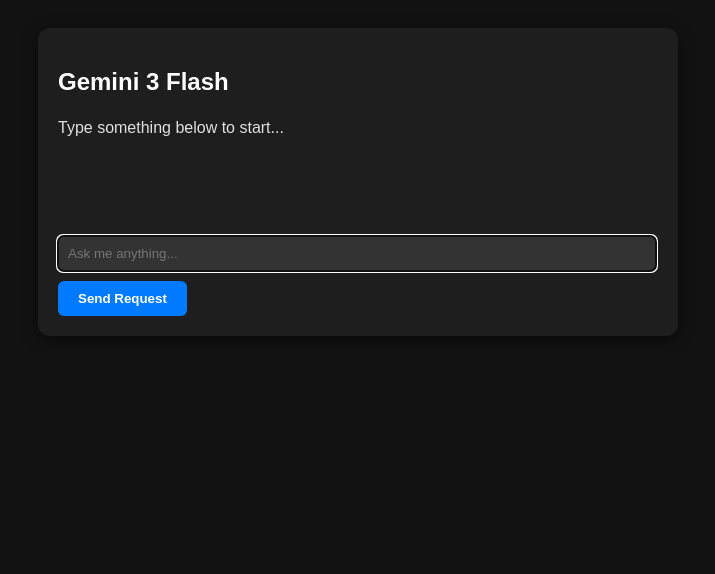
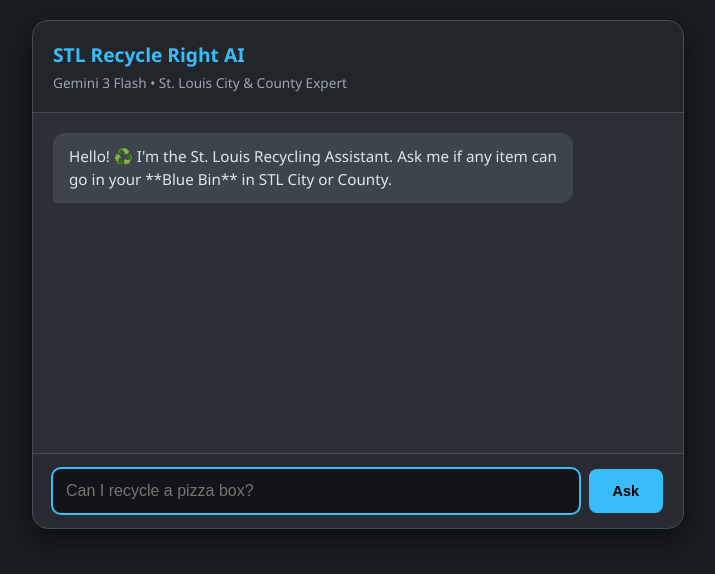
Before and after one commit to greatestbestesyguy-wq/greatestbestesyguy-wq.github.io, a plain HTML site: page ai.html in a window 1280 px wide. Shown: the whole page, without its empty margins (282-997 px from the left). Drawn offline with Linux system fonts and the light colour scheme.

Commit message:
Update ai.html

```diff
--- a/ai.html
+++ b/ai.html
@@ -3,61 +3,239 @@
 <head>
     <meta charset="UTF-8">
     <meta name="viewport" content="width=device-width, initial-scale=1.0">
-    <title>Gemini AI Chat</title>
+    <title>STL Recycle Right AI</title>
     <style>
-        body { font-family: sans-serif; background: #121212; color: white; display: flex; flex-direction: column; align-items: center; padding: 20px; }
-        #chat-container { width: 100%; max-width: 600px; background: #1e1e1e; padding: 20px; border-radius: 12px; box-shadow: 0 4px 15px rgba(0,0,0,0.5); }
-        #output { min-height: 100px; margin-bottom: 20px; white-space: pre-wrap; line-height: 1.5; color: #e0e0e0; }
-        input { width: calc(100% - 22px); padding: 10px; border-radius: 6px; border: none; background: #333; color: white; margin-bottom: 10px; }
-        button { padding: 10px 20px; border-radius: 6px; border: none; background: #007bff; color: white; cursor: pointer; font-weight: bold; }
-        button:disabled { background: #555; }
+        :root {
+            --bg-color: #1a1d21;
+            --container-bg: #2b3036;
+            --text-main: #e0e6ed;
+            --text-muted: #9ba6b1;
+            --accent: #38bdf8; /* Blue accent for STL */
+            --border-color: #444c56;
+        }
+
+        body {
+            font-family: 'Segoe UI', Tahoma, Geneva, Verdana, sans-serif;
+            background: var(--bg-color);
+            color: var(--text-main);
+            display: flex;
+            flex-direction: column;
+            align-items: center;
+            min-height: 100vh;
+            margin: 0;
+            padding: 20px;
+        }
+
+        #chat-container {
+            width: 100%;
+            max-width: 650px;
+            background: var(--container-bg);
+            display: flex;
+            flex-direction: column;
+            border-radius: 16px;
+            box-shadow: 0 10px 30px rgba(0,0,0,0.6);
+            overflow: hidden;
+            border: 1px solid var(--border-color);
+        }
+
+        /* Header */
+        .chat-header {
+            padding: 20px;
+            background: rgba(0,0,0,0.2);
+            border-bottom: 1px solid var(--border-color);
+            display: flex;
+            align-items: center;
+            justify-content: space-between;
+        }
+
+        .chat-header h1 { margin: 0; font-size: 1.2rem; color: var(--accent); }
+        .chat-header p { margin: 5px 0 0 0; font-size: 0.85rem; color: var(--text-muted); }
+
+        /* Output Area */
+        #output-window {
+            flex: 1;
+            padding: 20px;
+            overflow-y: auto;
+            min-height: 300px;
+            max-height: 500px;
+            display: flex;
+            flex-direction: column;
+            gap: 15px;
+            scroll-behavior: smooth;
+        }
+
+        .message {
+            max-width: 80%;
+            padding: 12px 16px;
+            border-radius: 12px;
+            font-size: 0.95rem;
+            line-height: 1.5;
+        }
+
+        .user-message {
+            align-self: flex-end;
+            background-color: var(--accent);
+            color: #000;
+            border-bottom-right-radius: 4px;
+        }
+
+        .ai-message {
+            align-self: flex-start;
+            background-color: #3e444d;
+            border-bottom-left-radius: 4px;
+        }
+
+        .ai-message strong { color: var(--accent); }
+
+        /* Input Area */
+        .input-area {
+            padding: 15px 20px;
+            border-top: 1px solid var(--border-color);
+            background: rgba(0,0,0,0.1);
+            display: flex;
+            gap: 10px;
+        }
+
+        input {
+            flex: 1;
+            padding: 12px;
+            border-radius: 8px;
+            border: 1px solid var(--border-color);
+            background: #121417;
+            color: white;
+            font-size: 1rem;
+        }
+        input:focus { outline: 2px solid var(--accent); border-color: transparent; }
+
+        button {
+            padding: 0 24px;
+            border-radius: 8px;
+            border: none;
+            background: var(--accent);
+            color: #000;
+            cursor: pointer;
+            font-weight: bold;
+            font-size: 0.9rem;
+            transition: opacity 0.2s;
+        }
+        button:hover { opacity: 0.8; }
+        button:disabled { background: var(--text-muted); cursor: not-allowed; opacity: 1;}
+
     </style>
 </head>
 <body>
 
     <div id="chat-container">
-        <h2>Gemini 3 Flash</h2>
-        <div id="output">Type something below to start...</div>
-        <input type="text" id="userInput" placeholder="Ask me anything..." autofocus>
-        <button id="sendBtn">Send Request</button>
+        <div class="chat-header">
+            <div>
+                <h1>STL Recycle Right AI</h1>
+                <p>Gemini 3 Flash • St. Louis City & County Expert</p>
+            </div>
+        </div>
+
+        <div id="output-window">
+            <div class="message ai-message">
+                Hello! ♻️ I'm the St. Louis Recycling Assistant. Ask me if any item can go in your **Blue Bin** in STL City or County.
+            </div>
+        </div>
+
+        <div class="input-area">
+            <input type="text" id="userInput" placeholder="Can I recycle a pizza box?" autofocus>
+            <button id="sendBtn">Ask</button>
+        </div>
     </div>
 
     <script type="module">
         import { GoogleGenerativeAI } from "https://esm.run/@google/generative-ai";
 
-        // 1. Replace the string below with your actual API key
+        // SECURITY: Replace this with your newly generated key.
         const API_KEY = "AIzaSyAlPrKzui913HeUtzwRWPv11cp6rhjssQw";
+
         const genAI = new GoogleGenerativeAI(API_KEY);
 
-        const outputDiv = document.getElementById('output');
+        // Define the AI's persona and strict knowledge base (March 2026 guidelines)
+        const systemInstruction = `
+            You are the "STL Recycling Expert." You speak strictly and authoritatively
+            regarding official recycling guidelines for both St. Louis City and
+            St. Louis County, Missouri.
+
+            Your goal is to determine if an item belongs in the standard single-stream
+            **"Blue Bin" (Curbside Recycling)**, **"Trash" (Landfill)**, or
+            **"Special Handling" (Drop-off only)**.
+
+            ### Core Rules (Always enforce):
+            1. Items must be **Empty, Clean, and Dry**.
+            2. Items must be placed **Loose** (never bagged in plastic).
+
+            ### Blue Bin (Allowed):
+            - **Paper:** Newspapers, magazines, junk mail, office paper, phone books.
+            - **Cardboard:** Flattened boxes (cereal, shipping). NO grease-soaked cardboard.
+            - **Plastic Bottles & Containers:** Items that hold their shape. Lids must be ON. (Generally codes #1, 2, 3, 5, 7. Avoid #6).
+            - **Metal Cans:** Aluminum and steel food/beverage cans (clean).
+            - **Glass:** Glass bottles and jars only (clean).
+            - **Cartons:** Food/beverage cartons (e.g., milk, juice).
+
+            ### Forbidden in Blue Bin (Trash):
+            - **Plastic Bags, Film, & Wrap:** (Attacker: Never allow). Tell users to return these to grocery stores.
+            - **Styrofoam:** Never allow.
+            - **Food Soiled Items:** Used napkins, paper plates, greasy pizza box bottoms.
+            - **Shredded Paper:** Tangles machinery.
+            - **Hoses, Wires, Hangers, Chains:** These are "tanglers."
+            - **Electronics & Batteries:** Refer to specialized drop-off centers.
+            - **Yard Waste:** Must be composted or specialized pickup.
+
+            ### Behavior Guidelines:
+            - If an item is ambiguous (e.g., "pizza box"), specify the conditions: "Recycle the clean top; trash the greasy bottom."
+            - Be polite, concise, and direct.
+            - Do not answer questions outside of recycling in the St. Louis region.
+        `;
+
+        const outputWindow = document.getElementById('output-window');
         const userInput = document.getElementById('userInput');
         const sendBtn = document.getElementById('sendBtn');
+
+        function appendMessage(text, sender) {
+            const msgDiv = document.createElement('div');
+            msgDiv.classList.add('message');
+            msgDiv.classList.add(sender === 'user' ? 'user-message' : 'ai-message');
+
+            // Allow basic bolding if the AI uses **markdown**
+            msgDiv.innerHTML = text.replace(/\*\*(.*?)\*\*/g, 'strong>$1</strong');
+
+            outputWindow.appendChild(msgDiv);
+            outputWindow.scrollTop = outputWindow.scrollHeight;
+        }
 
         async function runChat() {
             const prompt = userInput.value;
             if (!prompt) return;
 
-            // UI Feedback
-            outputDiv.innerText = "Thinking...";
+            appendMessage(prompt, 'user');
+            userInput.value = "";
+            userInput.focus();
+
             sendBtn.disabled = true;
+            sendBtn.innerText = "...";
 
             try {
-                // 2. Initialize the model (Gemini 3 Flash is the current fast default)
-                const model = genAI.getGenerativeModel({ model: "gemini-3-flash" });
+                // Initialize the model WITH the system instruction
+                const model = genAI.getGenerativeModel({
+                    model: "gemini-3-flash-preview",
+                    systemInstruction: systemInstruction
+                });
 
-                // 3. Generate content
+                // Generate response
                 const result = await model.generateContent(prompt);
                 const response = await result.response;
                 const text = response.text();
 
-                // 4. Display result
-                outputDiv.innerText = text;
+                appendMessage(text, 'ai');
             } catch (error) {
-                outputDiv.innerText = "Error: " + error.message;
+                appendMessage("Sorry, I had trouble checking that. Error: " + error.message, 'ai');
                 console.error(error);
             } finally {
                 sendBtn.disabled = false;
-                userInput.value = "";
+                sendBtn.innerText = "Ask";
             }
         }
 
```
